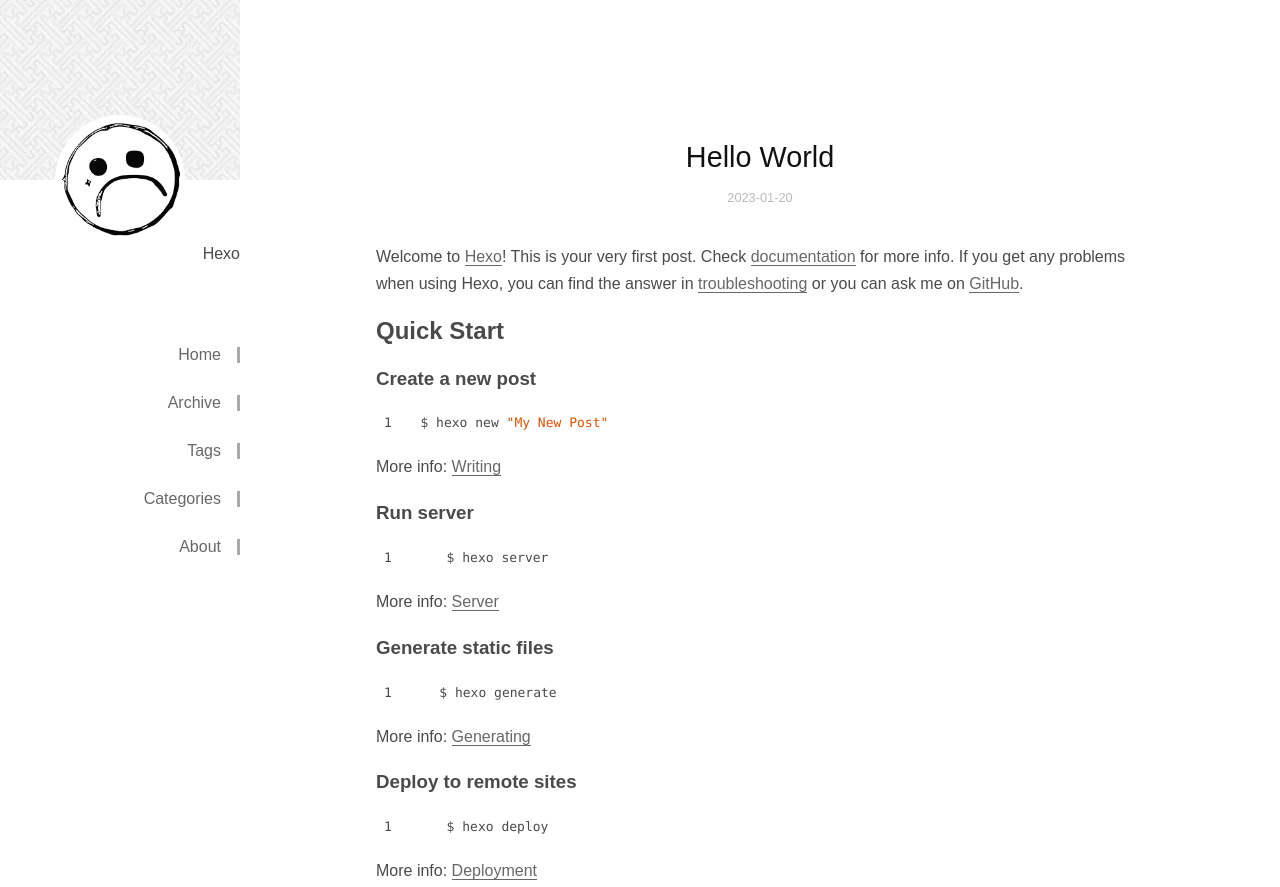
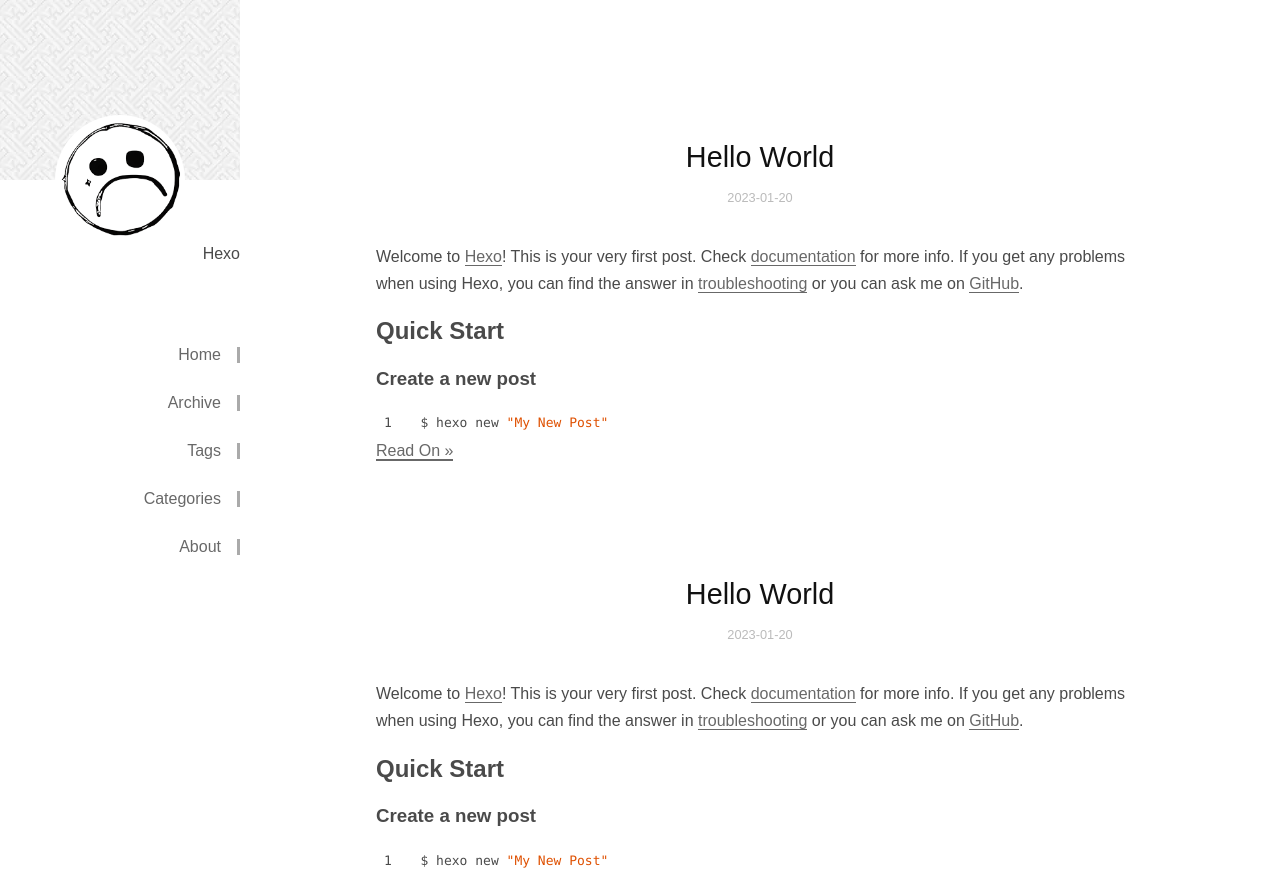
Before and after one commit to hwgz/hwgz.github.io, a plain HTML site: page index.html in a window 1280 px wide. Shown: the top 887 px of the page. Drawn offline with Linux system fonts and the light colour scheme; a small style sheet from the web is missing.

Commit message:
Site updated: 2023-01-20 23:09:41

```diff
--- a/index.html
+++ b/index.html
@@ -83,16 +83,9 @@
         <p>Welcome to <a target="_blank" rel="noopener" href="https://hexo.io/">Hexo</a>! This is your very first post. Check <a target="_blank" rel="noopener" href="https://hexo.io/docs/">documentation</a> for more info. If you get any problems when using Hexo, you can find the answer in <a target="_blank" rel="noopener" href="https://hexo.io/docs/troubleshooting.html">troubleshooting</a> or you can ask me on <a target="_blank" rel="noopener" href="https://github.com/hexojs/hexo/issues">GitHub</a>.</p>
 <h2 id="Quick-Start"><a href="#Quick-Start" class="headerlink" title="Quick Start"></a>Quick Start</h2><h3 id="Create-a-new-post"><a href="#Create-a-new-post" class="headerlink" title="Create a new post"></a>Create a new post</h3><figure class="highlight bash"><table><tr><td class="gutter"><pre><span class="line">1</span><br></pre></td><td class="code"><pre><span class="line">$ hexo new <span class="string">&quot;My New Post&quot;</span></span><br></pre></td></tr></table></figure>
 
-<p>More info: <a target="_blank" rel="noopener" href="https://hexo.io/docs/writing.html">Writing</a></p>
-<h3 id="Run-server"><a href="#Run-server" class="headerlink" title="Run server"></a>Run server</h3><figure class="highlight bash"><table><tr><td class="gutter"><pre><span class="line">1</span><br></pre></td><td class="code"><pre><span class="line">$ hexo server</span><br></pre></td></tr></table></figure>
-
-<p>More info: <a target="_blank" rel="noopener" href="https://hexo.io/docs/server.html">Server</a></p>
-<h3 id="Generate-static-files"><a href="#Generate-static-files" class="headerlink" title="Generate static files"></a>Generate static files</h3><figure class="highlight bash"><table><tr><td class="gutter"><pre><span class="line">1</span><br></pre></td><td class="code"><pre><span class="line">$ hexo generate</span><br></pre></td></tr></table></figure>
-
-<p>More info: <a target="_blank" rel="noopener" href="https://hexo.io/docs/generating.html">Generating</a></p>
-<h3 id="Deploy-to-remote-sites"><a href="#Deploy-to-remote-sites" class="headerlink" title="Deploy to remote sites"></a>Deploy to remote sites</h3><figure class="highlight bash"><table><tr><td class="gutter"><pre><span class="line">1</span><br></pre></td><td class="code"><pre><span class="line">$ hexo deploy</span><br></pre></td></tr></table></figure>
-
-<p>More info: <a target="_blank" rel="noopener" href="https://hexo.io/docs/one-command-deployment.html">Deployment</a></p>
+          <div class="more-link">
+            <a href="/2023/01/20/123/#more">Read On »</a>
+          </div>
 
 
     </div>
```
Also changed, not shown: 2023/01/20/123/index.html (+1 -1 lines).
